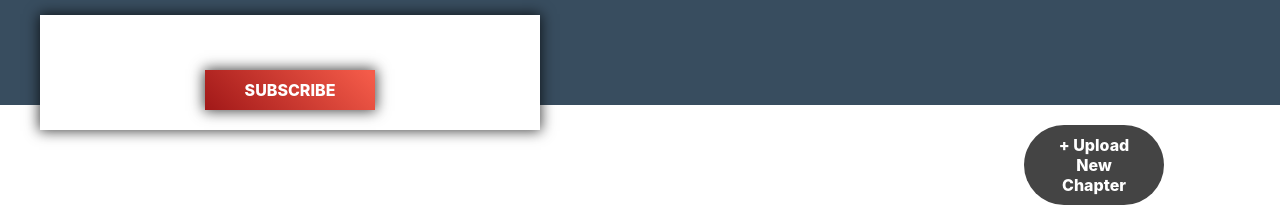
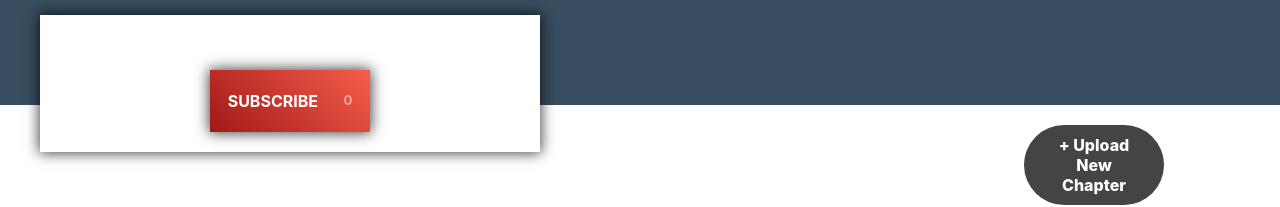
Before and after one commit to conorGar/storyStarFrontEnd, a React (Create React App) app: page /story/1 in a window 1280 px wide. Shown: the part 354-561 px from the top of the page. Built offline with nearby package versions, Linux system fonts and the light colour scheme; no server answers.

Commit message:
add subscriber count display to story page

```diff
--- a/src/screens/StoryDashboard/StoryDashboard.css
+++ b/src/screens/StoryDashboard/StoryDashboard.css
@@ -122,7 +122,7 @@ position: absolute;
 }
 
 .subscribe-button{
-    padding: 10px;
+    padding: 0px 5px;
     background: rgb(161,24,24);
     background: linear-gradient(45deg, rgba(161,24,24,1) 0%, rgba(244,91,73,1) 96%);
     -webkit-box-shadow: 0px 0px 13px 1px rgba(0,0,0,0.75);
@@ -132,10 +132,14 @@ position: absolute;
     font-weight: 800;
     width: 30%;
     margin: 0 auto;
+    display: flex;
+    flex-direction: row;
+    justify-content: space-around;
+    align-content: center;
 }
 
 .subscribe-button-subscribed{
-    padding: 10px;
+    padding: 0px 5px;
     background: rgb(149, 148, 148);
     -webkit-box-shadow: 0px 0px 13px 1px rgba(0,0,0,0.75);
     -moz-box-shadow: 0px 0px 13px 1px rgba(0,0,0,0.75);
@@ -144,6 +148,9 @@ position: absolute;
     font-weight: 800;
     width: 30%;
     margin: 0 auto;
+    display: flex;
+    flex-direction: row;
+    justify-content: space-around;
 }
 
 .chapter-icon-pic{
@@ -154,3 +161,8 @@ position: absolute;
     border-color: rgb(60, 67, 73);
     border-width: 2px;
 }
+
+
+.sub-count-text{
+    opacity: .5;
+}
--- a/src/screens/StoryDashboard/StoryDashboard.js
+++ b/src/screens/StoryDashboard/StoryDashboard.js
@@ -16,7 +16,8 @@ class StoryDashboard extends React.Component{
             description: '',
             user: '',
             chapters: [],
-            isSubscribed: false
+            isSubscribed: false,
+            totalSubs: 0
 
         };
     }
@@ -28,13 +29,13 @@ class StoryDashboard extends React.Component{
             .setAttribute("data-theme", localStorage.getItem("theme"));
         this.fetchStoryInfo()
         this.fetchIsSubscribed()
+        this.fetchTotalSubs()
 
     }
 
 
     fetchIsSubscribed = async () => {
       console.log("got here- fetchIsSubscribed")
-      let id = this.props.match.params.id
 
       const response = await apiCall.get(`/users/${localStorage.getItem('userId')}`)
       const responseSubs = response.data.user.subscriptions
@@ -54,6 +55,17 @@ class StoryDashboard extends React.Component{
       });
 
 
+
+    }
+
+    fetchTotalSubs = async () =>{
+      let id = this.props.match.params.id
+
+      const totalSubs = await apiCall.get(`/story/subscriptions/${id}`)
+      console.log(totalSubs)
+      this.setState({
+        totalSubs:totalSubs.data.length
+      })
 
     }
 
@@ -125,15 +137,17 @@ class StoryDashboard extends React.Component{
         let id = this.props.match.params.id
         const currentUserId = localStorage.getItem('userId')
 
-
+        let currentTotalSubs = this.state.totalSubs
         if(this.state.isSubscribed){
-          //TODO: DELETE SUBSCRIPTION FROM DB
+          await apiCall.delete(`users/subscription/${id}/${currentUserId}`)
           this.setState({
-            isSubscribed:false
+            isSubscribed:false,
+            totalSubs: currentTotalSubs-1
           })
         }else{
           this.setState({
-            isSubscribed:true
+            isSubscribed:true,
+            totalSubs: currentTotalSubs+1
           })
           await apiCall.post(`users/subscription/${id}`,{currentUserId})
 
@@ -161,10 +175,10 @@ class StoryDashboard extends React.Component{
                   <h1 className='story-title'>{this.state.name}</h1>
                   <h4 className='story-description'>{description}</h4>
                   {this.state.isSubscribed && (
-                    <div className='subscribe-button-subscribed' onClick={this.subscribeHandler}>SUBSCRIBED</div>
+                    <div className='subscribe-button-subscribed' onClick={this.subscribeHandler}><h4>SUBSCRIBED</h4><h5 className='sub-count-text'>{this.state.totalSubs}</h5></div>
                   )}
                   {!this.state.isSubscribed && (
-                    <div className='subscribe-button' onClick={this.subscribeHandler}>SUBSCRIBE</div>
+                    <div className='subscribe-button' onClick={this.subscribeHandler}><h4>SUBSCRIBE</h4><h5 className='sub-count-text'>{this.state.totalSubs}</h5></div>
                   )}
                 </div>
                   <Link
```
